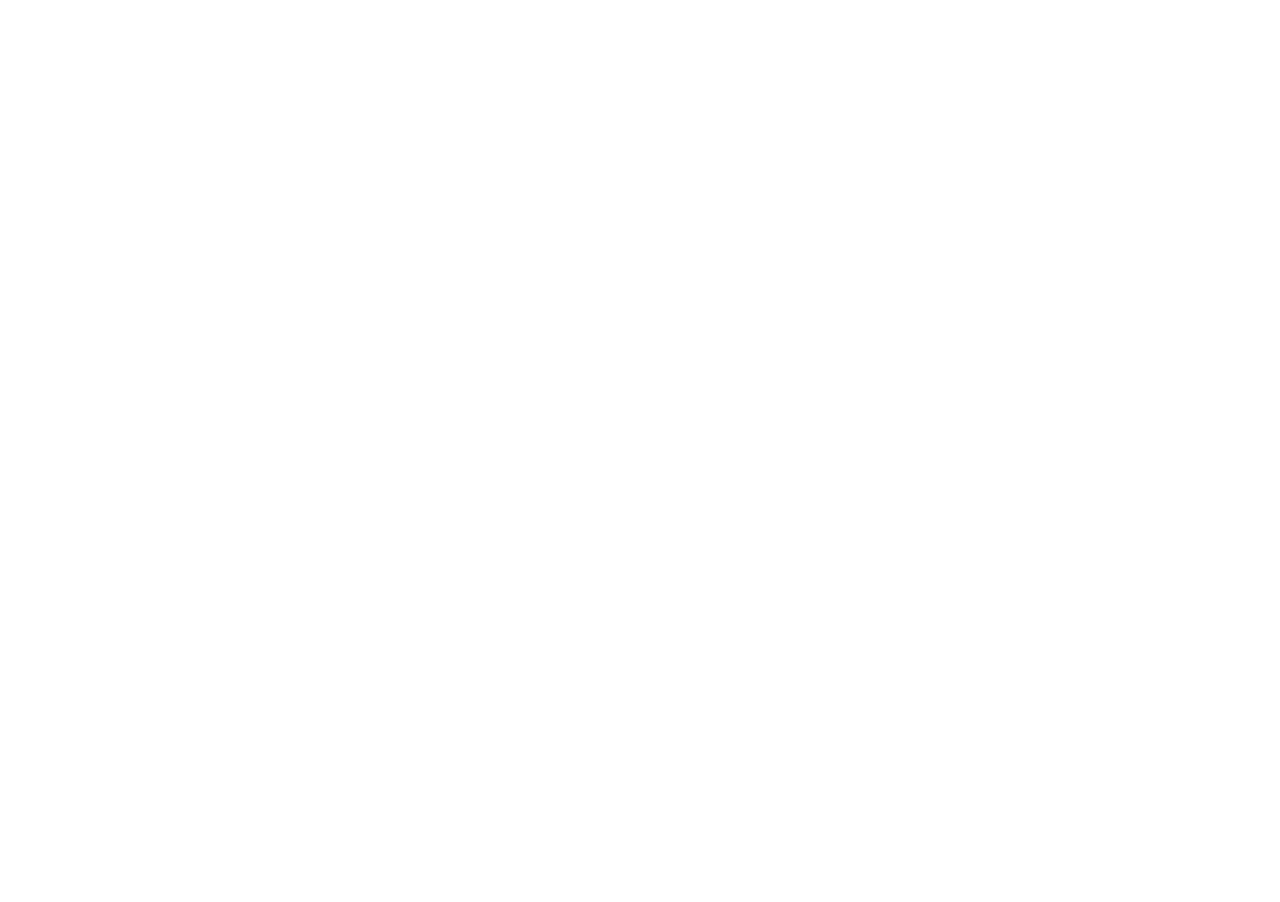
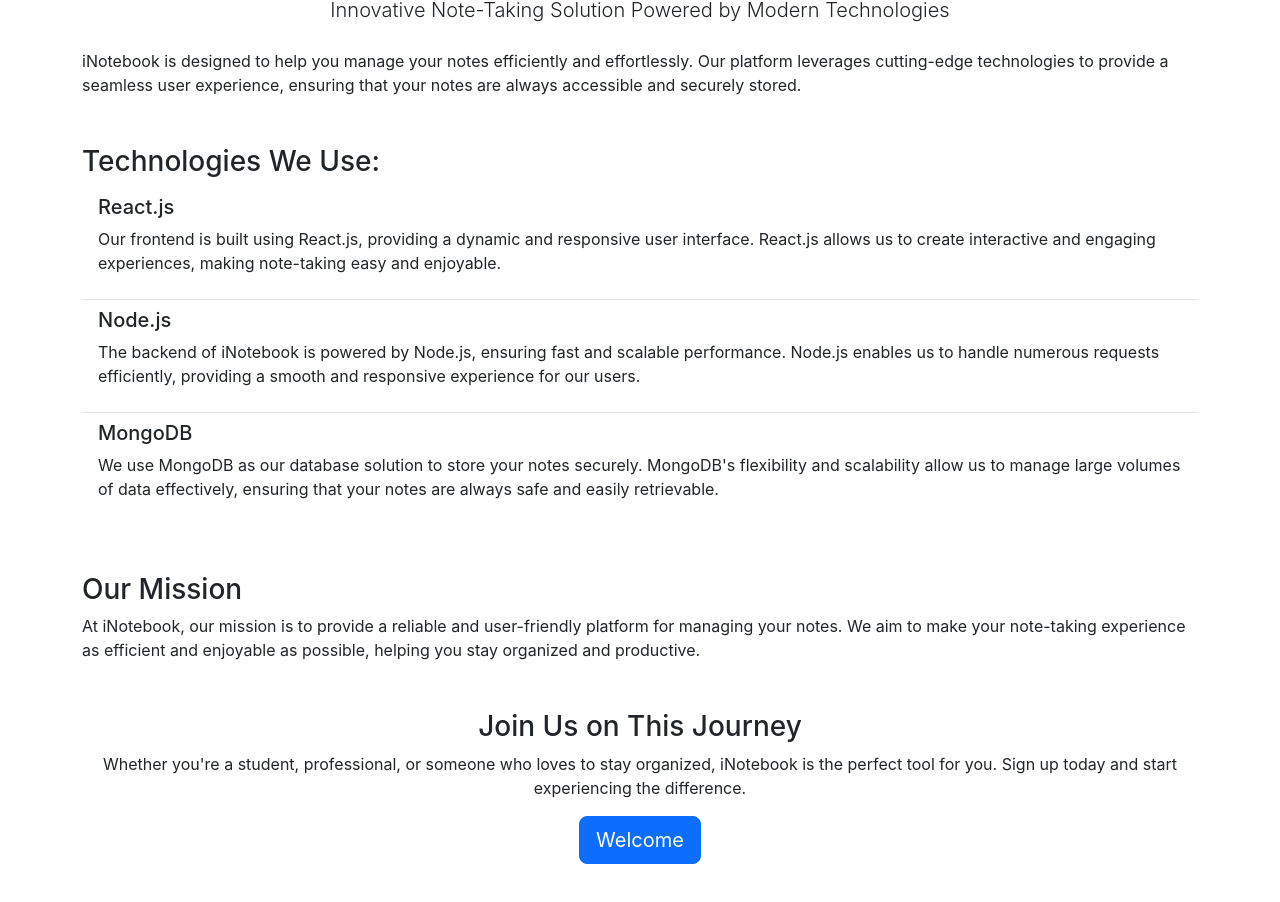
Before and after one commit to Rishabh7068/inotebook_frontend, a React (Create React App) app: page /about in a window 1280 px wide. Shown: the part 234-1136 px from the top of the page. Before the commit the page ends 800 px from the top, so only its background shows below. Built offline with nearby package versions, Linux system fonts and the light colour scheme.

Commit message:
added welcome and about page

```diff
--- a/src/App.js
+++ b/src/App.js
@@ -9,6 +9,7 @@
 import Alertstate from "./context/alert/Alertstate";
 import Login from "./component/Login";
 import Signup from "./component/Signup";
+import Welcome from "./component/Welcome";
 
 
 
@@ -22,8 +23,8 @@
       <Navbar/>
       <Alert/>
         <Routes>
+              <Route exact path="/"  element={<><Welcome/></>}/>
               <Route exact path="/login"  element={<><Login/></>}/>
-
               <Route exact path="/signup"  element={<><Signup/></>}/>
 
              <Route exact path="/home"  element={<><Home/></>}/>
--- a/src/component/About.js
+++ b/src/component/About.js
@@ -1,11 +1,78 @@
-import React from 'react'
+import React from "react";
+import { Link } from "react-router-dom";
 
 const About = () => {
-    return (
-        <div className='container'>
-            <h1>This is About</h1>
-        </div>
-    )
-}
+  return (
+    <div class="container my-5">
+      <div class="text-center">
+        <h1 class="display-4">About iNotebook</h1>
+        <p class="lead">
+          Innovative Note-Taking Solution Powered by Modern Technologies
+        </p>
+      </div>
+      <div class="mt-4">
+        <p>
+          iNotebook is designed to help you manage your notes efficiently and
+          effortlessly. Our platform leverages cutting-edge technologies to
+          provide a seamless user experience, ensuring that your notes are
+          always accessible and securely stored.
+        </p>
+      </div>
+      <div class="mt-5">
+        <h3>Technologies We Use:</h3>
+        <ul class="list-group list-group-flush">
+          <li class="list-group-item">
+            <h5>React.js</h5>
+            <p>
+              Our frontend is built using React.js, providing a dynamic and
+              responsive user interface. React.js allows us to create
+              interactive and engaging experiences, making note-taking easy and
+              enjoyable.
+            </p>
+          </li>
+          <li class="list-group-item">
+            <h5>Node.js</h5>
+            <p>
+              The backend of iNotebook is powered by Node.js, ensuring fast and
+              scalable performance. Node.js enables us to handle numerous
+              requests efficiently, providing a smooth and responsive experience
+              for our users.
+            </p>
+          </li>
+          <li class="list-group-item">
+            <h5>MongoDB</h5>
+            <p>
+              We use MongoDB as our database solution to store your notes
+              securely. MongoDB's flexibility and scalability allow us to manage
+              large volumes of data effectively, ensuring that your notes are
+              always safe and easily retrievable.
+            </p>
+          </li>
+        </ul>
+      </div>
+      <div class="mt-5">
+        <h3>Our Mission</h3>
+        <p>
+          At iNotebook, our mission is to provide a reliable and user-friendly
+          platform for managing your notes. We aim to make your note-taking
+          experience as efficient and enjoyable as possible, helping you stay
+          organized and productive.
+        </p>
+      </div>
+      <div class="mt-5 text-center">
+        <h3>Join Us on This Journey</h3>
+        <p>
+          Whether you're a student, professional, or someone who loves to stay
+          organized, iNotebook is the perfect tool for you. Sign up today and
+          start experiencing the difference.
+        </p>
+        <Link to="/" class="btn btn-primary btn-lg mx-2">
+          Welcome
+        </Link>
 
-export default About
+      </div>
+    </div>
+  );
+};
+
+export default About;
--- a/src/component/Login.js
+++ b/src/component/Login.js
@@ -1,4 +1,4 @@
-import { React, useState, useContext } from "react";
+import { React, useState, useContext, useEffect } from "react";
 import { useNavigate } from "react-router-dom";
 import alertContext from "../context/alert/alertContext";
 
@@ -9,6 +9,12 @@
   const context = useContext(alertContext);
   const { showAlert } = context;
   const Navigate = useNavigate();
+
+  useEffect(()=>{
+    if(localStorage.getItem('token')){
+      Navigate("/home");
+    }
+  });
 
   const handleclick = async (e) => {
     e.preventDefault();
--- a/src/component/Navbar.js
+++ b/src/component/Navbar.js
@@ -6,12 +6,13 @@
   const Navigate = useNavigate();
   const handlelogout = () => {
     localStorage.removeItem("token");
+    localStorage.removeItem("name");
     Navigate("/login");
   };
   return (
     <nav className="navbar navbar-expand-lg navbar-dark bg-dark">
       <div className="container-fluid">
-        <Link className="navbar-brand" to="/home">
+        <Link className="navbar-brand" to="/">
           iNoteBook
         </Link>
         <button
@@ -65,7 +66,7 @@
               <span className="badge text-bg-light mx-3">
                 {localStorage.getItem("name")}
               </span>
-              <button className="btn btn-primary" onClick={handlelogout}>
+              <button className="btn btn-success" onClick={handlelogout}>
                 Logout
               </button>
             </div>
--- a/src/component/Signup.js
+++ b/src/component/Signup.js
@@ -1,4 +1,4 @@
-import {React , useState , useContext} from "react";
+import {React , useState , useContext, useEffect} from "react";
 import alertContext from "../context/alert/alertContext";
 import { useNavigate } from "react-router-dom";
 
@@ -10,6 +10,12 @@
     const context = useContext(alertContext);
     const {showAlert} = context;
     const Navigate = useNavigate();
+
+    useEffect(()=>{
+      if(localStorage.getItem('token')){
+        Navigate("/home");
+      }
+    });
 
 
     const handleclick= async(e)=>{
--- /dev/null
+++ b/src/component/Welcome.js
@@ -0,0 +1,62 @@
+import React from 'react'
+import { Link, useNavigate } from 'react-router-dom'
+
+const Welcome = () => {
+    const Navigate = useNavigate();
+  const handlelogout = () => {
+    localStorage.removeItem("token");
+    localStorage.removeItem("name");
+    Navigate("/login");
+  };
+  return (
+    <div class="container my-5">
+    <div class="text-center">
+      <h1 class="display-4">Welcome to iNotebook!</h1>
+      <p class="lead">Your Personal Note-Taking Companion</p>
+    </div>
+    <div class="mt-4">
+      <p>At iNotebook, we understand the importance of capturing thoughts, ideas, and important information quickly and efficiently. That's why we've created an intuitive and user-friendly platform where you can seamlessly manage your notes anytime, anywhere.</p>
+    </div>
+    <div class="mt-5">
+      <h3>Key Features:</h3>
+      <ul class="list-group list-group-flush">
+        <li class="list-group-item">Secure Login and Signup: Your privacy is our priority. Easily create an account or log in to access your personalized note space.</li>
+        <li class="list-group-item">Create and Manage Notes: Add, edit, and delete notes effortlessly. Organize your thoughts and ideas with just a few clicks.</li>
+        <li class="list-group-item">User-Friendly Interface: Our clean and simple design ensures that you can focus on what matters most - your notes.</li>
+        <li class="list-group-item">Stay Organized: Keep all your notes in one place, accessible from any device, whenever you need them.</li>
+      </ul>
+    </div>
+    <div class="mt-5">
+      <h3>Why Choose iNotebook?</h3>
+      <ul class="list-group list-group-flush">
+        <li class="list-group-item">Accessibility: Access your notes from any device, be it your laptop, tablet, or smartphone.</li>
+        <li class="list-group-item">Reliability: Trust that your notes are safely stored and easily retrievable whenever you need them.</li>
+        <li class="list-group-item">Efficiency: Spend less time managing your notes and more time being productive.</li>
+      </ul>
+    </div>
+    <div class="mt-5 text-center">
+      <h3>Get Started Now!</h3>
+      <p>Sign up today and experience the simplicity and convenience of iNotebook. Already have an account? Log in to access your notes and start organizing your thoughts.</p>
+      <div className="container">
+      {!localStorage.getItem("token") ? (
+          <div className="container">
+            <Link to="/signup" class="btn btn-primary btn-lg mx-2">Sign Up</Link>
+            <Link to="/login" class="btn btn-secondary btn-lg mx-2">Log In</Link>
+          </div>
+        ) : (
+          <div className="d-flex">
+            <div className="container">
+              <Link to="/login" class="btn btn-success btn-lg mx-2" onClick={handlelogout}>Logout</Link>
+            </div>
+          </div>
+        )}
+      </div>
+    </div>
+    <div class="text-center mt-5">
+      <p>Welcome to iNotebook - where your ideas come to life!</p>
+    </div>
+  </div>
+  )
+}
+
+export default Welcome
```
